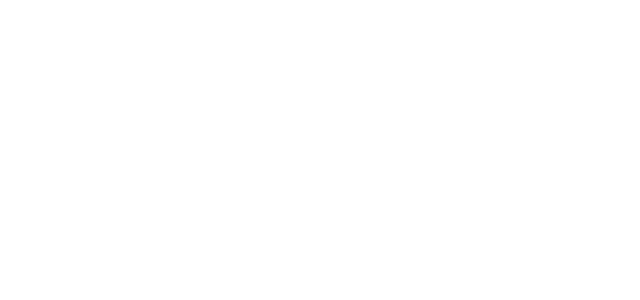
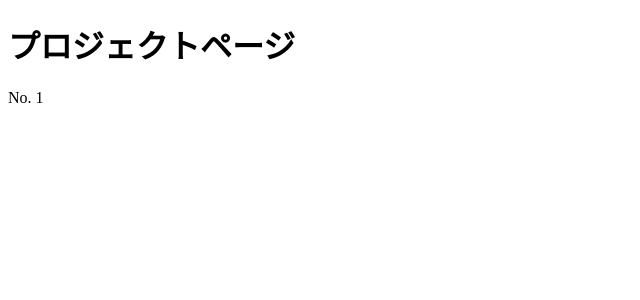
Before and after one commit to Ushinji/ts_react_rails, a React app: page /projects/1 in a window 1280 px wide. Shown: the top 300 px of the page, without its empty margins (0-640 px from the left). Built offline with nearby package versions, Linux system fonts and the light colour scheme; the HTML template or start-up script is replaced by a standard one.

Commit message:
Add ProjectDetatil Page

```diff
--- a/src/components/Routes.tsx
+++ b/src/components/Routes.tsx
@@ -1,11 +1,13 @@
 import * as React from 'react';
 import { Switch, Route } from 'react-router-dom';
 import Counter from '@/components/pages/Counter';
+import ProjectDetail from './pages/ProjectDetail';
 
 const Routes: React.FC = () => {
   return (
     <Switch>
       <Route path="/counter" component={Counter} />
+      <Route path="/projects/:projectId" component={ProjectDetail} />
     </Switch>
   );
 };
--- /dev/null
+++ b/src/components/pages/ProjectDetail/index.tsx
@@ -0,0 +1,20 @@
+import * as React from 'react';
+import { RouteComponentProps } from 'react-router-dom';
+
+type Props = RouteComponentProps<{ projectId: string }>;
+
+const ProjectDetail: React.FC<Props> = props => {
+  const { projectId } = props.match.params;
+
+  return (
+    <div>
+      <h1>プロジェクトページ</h1>
+      <div>
+        <span>No. </span>
+        <span>{projectId}</span>
+      </div>
+    </div>
+  );
+};
+
+export default ProjectDetail;
```
